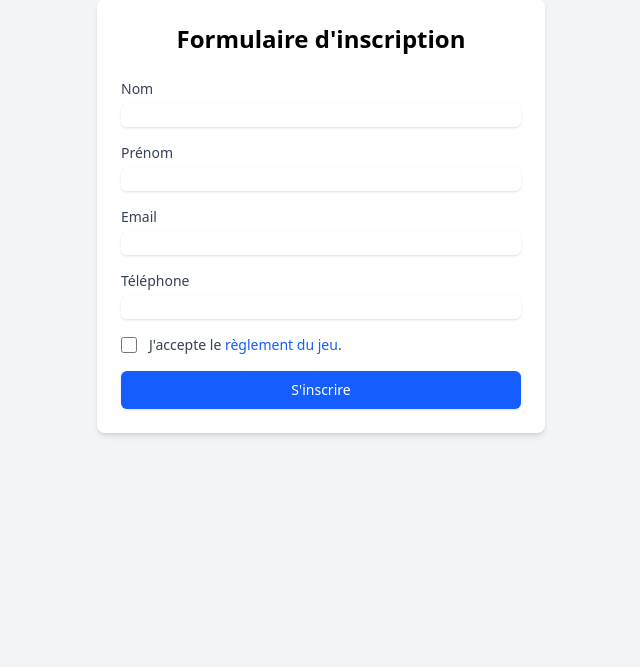
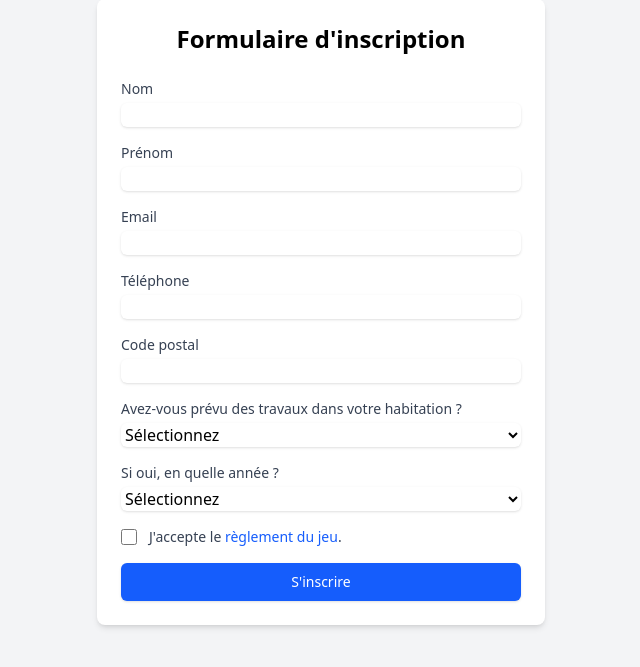
Before and after one commit to leahpar/gameFormGSA, a PHP site: page / in a window 1280 px wide. Shown: the part 33-700 px from the top of the page, without its empty margins (319-959 px from the left). Run offline with PHP 8.4, Linux system fonts and the light colour scheme.

Commit message:
Nouveaux champs

```diff
--- a/public/formulaire.php
+++ b/public/formulaire.php
@@ -42,6 +42,34 @@
                        class="mt-1 block w-full rounded-md border-gray-300 shadow-sm focus:border-blue-500 focus:ring focus:ring-blue-500">
             </div>
 
+            <div>
+                <label for="code_postal" class="block text-sm font-medium text-gray-700">Code postal</label>
+                <input type="text" id="code_postal" name="code_postal" required pattern="[0-9]{5}"
+                       value="<?= htmlspecialchars($data['code_postal']??'') ?>"
+                       class="mt-1 block w-full rounded-md border-gray-300 shadow-sm focus:border-blue-500 focus:ring focus:ring-blue-500">
+            </div>
+
+            <div>
+                <label for="travaux" class="block text-sm font-medium text-gray-700">Avez-vous prévu des travaux dans votre habitation ?</label>
+                <select id="travaux" name="travaux" required
+                        class="mt-1 block w-full rounded-md border-gray-300 shadow-sm focus:border-blue-500 focus:ring focus:ring-blue-500">
+                    <option value="" <?= empty($data['travaux']) ? 'selected' : '' ?>>Sélectionnez</option>
+                    <option value="oui" <?= isset($data['travaux']) && $data['travaux'] === 'oui' ? 'selected' : '' ?>>Oui</option>
+                    <option value="non" <?= isset($data['travaux']) && $data['travaux'] === 'non' ? 'selected' : '' ?>>Non</option>
+                </select>
+            </div>
+
+            <div>
+                <label for="annee" class="block text-sm font-medium text-gray-700">Si oui, en quelle année ?</label>
+                <select id="annee" name="annee"
+                        class="mt-1 block w-full rounded-md border-gray-300 shadow-sm focus:border-blue-500 focus:ring focus:ring-blue-500">
+                    <option value="">Sélectionnez</option>
+                    <option value="2025" <?= ($data['annee']??0) == 2025 ? 'selected' : '' ?>>2025</option>
+                    <option value="2026" <?= ($data['annee']??0) == 2026 ? 'selected' : '' ?>>2026</option>
+                    <option value="2027" <?= ($data['annee']??0) == 2027 ? 'selected' : '' ?>>2027 ou plus</option>
+                </select>
+            </div>
+
             <div class="flex items-start">
                 <div class="flex items-center h-5">
                     <input id="accept_terms" name="accept_terms" type="checkbox" required
--- a/public/index.php
+++ b/public/index.php
@@ -37,11 +37,15 @@ if ($_SERVER['REQUEST_METHOD'] === 'POST') {
         $validator = new FormValidator();
 
         $data = [
-            'nom'       => $validator->sanitizeInput($_POST['nom']       ?? ''),
-            'prenom'    => $validator->sanitizeInput($_POST['prenom']    ?? ''),
-            'email'     => $validator->sanitizeEmail($_POST['email']     ?? ''),
-            'telephone' => $validator->sanitizeTel  ($_POST['telephone'] ?? ''),
-            'date'      => date('Y-m-d H:i:s') // Date d'inscription
+            'nom'         => $validator->sanitizeInput($_POST['nom']         ?? ''),
+            'prenom'      => $validator->sanitizeInput($_POST['prenom']      ?? ''),
+            'email'       => $validator->sanitizeEmail($_POST['email']       ?? ''),
+            'telephone'   => $validator->sanitizeTel  ($_POST['telephone']   ?? ''),
+            'code_postal' => $validator->sanitizeInput($_POST['code_postal'] ?? ''),
+            'travaux'     => $validator->sanitizeInput($_POST['travaux']     ?? ''),
+            'annee'       => $validator->sanitizeInput($_POST['annee']       ?? ''),
+            'date'        => date('Y-m-d H:i:s'),
+            'tirage'      => null,
         ];
 
         // Validation des données
--- a/src/GoogleSheetService.php
+++ b/src/GoogleSheetService.php
@@ -59,7 +59,7 @@ class GoogleSheetService
 
         $this->service->spreadsheets_values->append(
             $this->spreadsheetId,
-            'A:F', // Plage correspondant aux données (nom, prénom, email, téléphone, date, tirage)
+            'A:I', // Plage correspondant aux données (nom, prénom, email, téléphone, code_postal, travaux, annee, date, tirage)
             $valueRange,
             ['valueInputOption' => 'RAW']
         );
@@ -91,7 +91,7 @@ class GoogleSheetService
         //$headers = $allData[0];
 
         // Récupérer les index des colonnes importantes
-        $drawDateIndex = 5; //array_search('Tirage', $headers, true);
+        $drawDateIndex = 8; //array_search('Tirage', $headers, true);
 
         // Filtrer pour obtenir uniquement les joueurs non tirés (après l'en-tête)
         $availablePlayers = [];
```
Also changed, not shown: src/FormValidator.php (+11 -2 lines).
